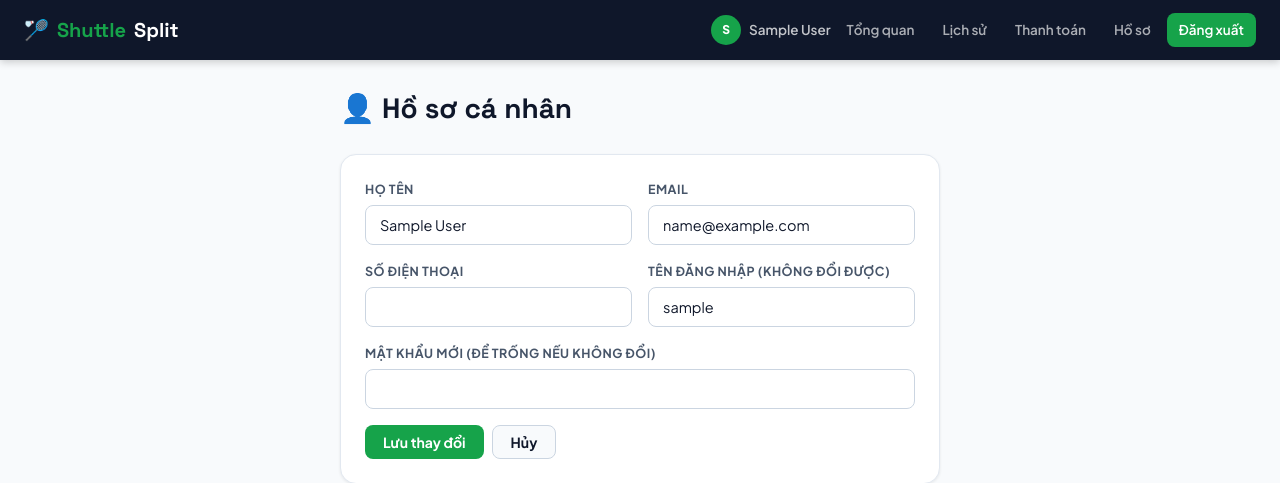
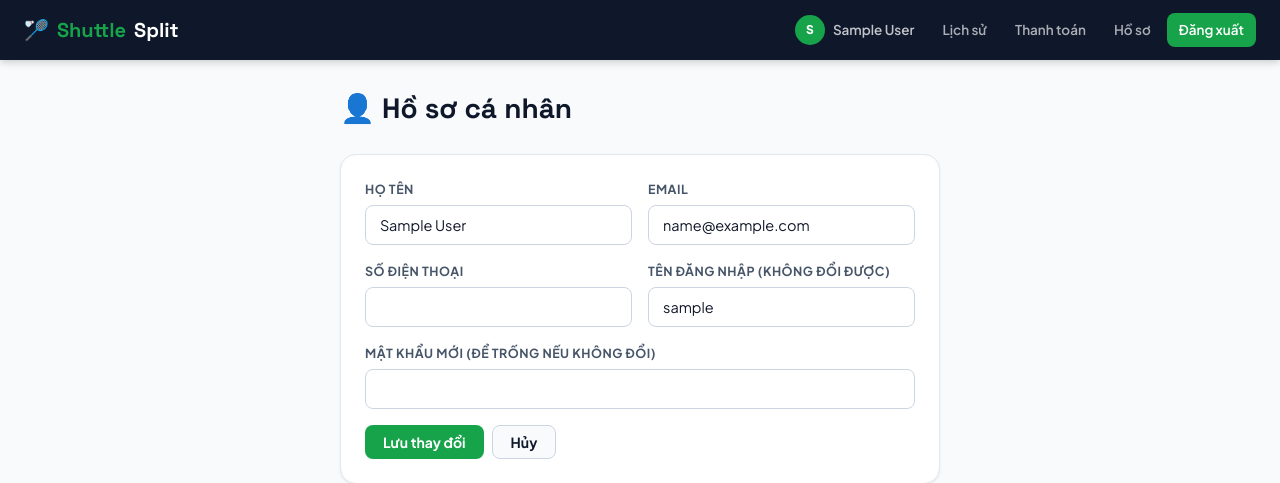
Before and after one commit to AnhHonag/shuttlesplit, a Django app: page /profile/ in a window 1280 px wide. Shown: the top 483 px of the page. Run offline with Django 5.2, Linux system fonts and the light colour scheme; the visitor is signed in with stand-in values (Sample User, id 1); parts of the project's set-up code (start-up, migrations or seed data) failed here and were passed over.

Commit message:
Remove Tổng quan nav link; make user avatar/name clickable link to dashboard
Co-Authored-By: Claude Sonnet 4.6 <noreply@anthropic.com>

```diff
--- a/templates/base.html
+++ b/templates/base.html
@@ -14,11 +14,10 @@
   <a href="{% url 'dashboard' %}" class="nav-brand">🏸 <em>Shuttle</em>Split</a>
   <div class="nav-links">
     {% if user.is_authenticated %}
-      <div class="nav-user">
+      <a href="{% url 'dashboard' %}" class="nav-user" style="text-decoration:none;color:rgba(255,255,255,.75)">
         <div class="uavatar">{{ user.get_display_name|slice:":1"|upper }}</div>
         {{ user.get_display_name }}
-      </div>
-      <a href="{% url 'dashboard' %}">Tổng quan</a>
+      </a>
       <a href="{% url 'my_sessions' %}">Lịch sử</a>
       <a href="{% url 'my_payments' %}">Thanh toán</a>
       <a href="{% url 'profile' %}">Hồ sơ</a>
```
